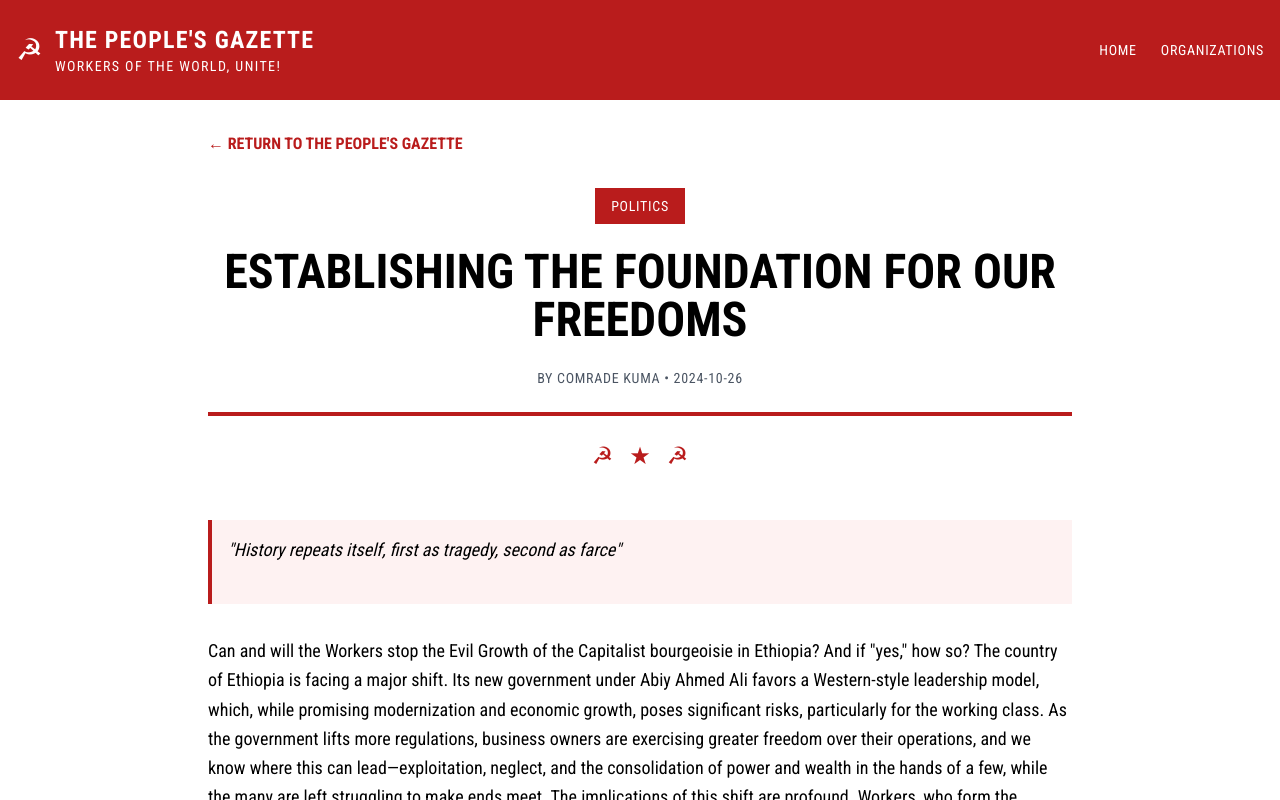
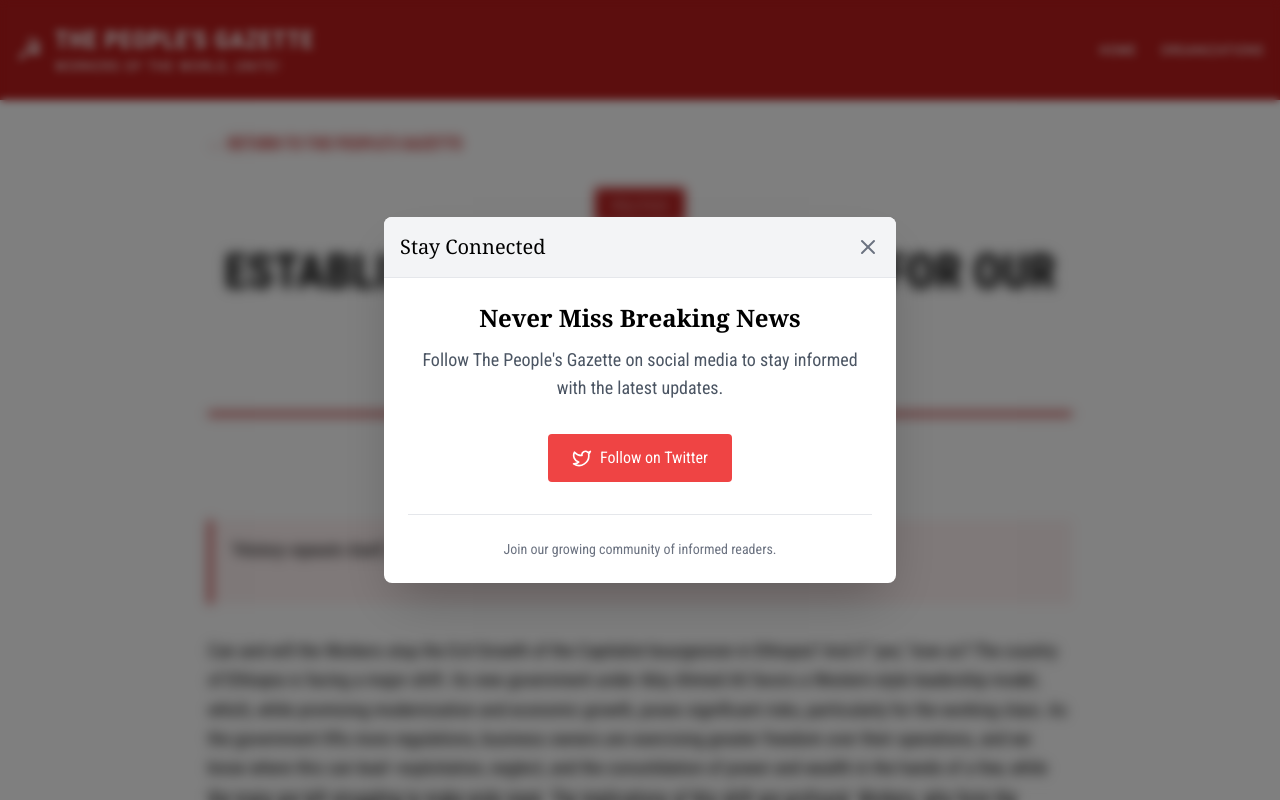
Before and after one commit to BillGStanford/PeoplesNews, a React (Vite) app: page /article/1 in a window 1280 px wide. Shown: the top 800 px of the page. Built offline with nearby package versions, Linux system fonts and the light colour scheme; the HTML template or start-up script is replaced by a standard one.

Commit message:
Update ArticlePage.jsx

```diff
--- a/src/pages/ArticlePage.jsx
+++ b/src/pages/ArticlePage.jsx
@@ -1,25 +1,129 @@
-import React from 'react';
+import React, { useState, useEffect } from 'react';
 import { useParams, Link } from 'react-router-dom';
+import { X, Twitter } from 'lucide-react';
 import { articles } from '../data/articles';
+
+const SocialMediaPopup = ({ onClose, showCloseButton, countdown }) => {
+  return (
+    <div className="fixed inset-0 bg-black bg-opacity-50 flex items-center justify-center z-50 p-4">
+      <div className="bg-white rounded-lg w-full max-w-lg relative shadow-2xl">
+        {/* Header */}
+        <div className="bg-gray-100 p-4 rounded-t-lg border-b flex justify-between items-center">
+          <div className="font-serif text-xl">Stay Connected</div>
+          <div className="flex items-center">
+            {!showCloseButton && (
+              <span className="text-gray-500 font-medium mr-2">
+                {countdown}s
+              </span>
+            )}
+            {showCloseButton ? (
+              <button
+                onClick={onClose}
+                className="text-gray-500 hover:text-gray-700 transition-colors"
+                aria-label="Close popup"
+              >
+                <X size={24} />
+              </button>
+            ) : (
+              <div className="w-6 h-6 flex items-center justify-center">
+                <div className="animate-spin rounded-full h-4 w-4 border-b-2 border-gray-500"></div>
+              </div>
+            )}
+          </div>
+        </div>
+
+        {/* Content */}
+        <div className="p-6">
+          <div className="text-center mb-8">
+            <h3 className="text-2xl font-serif font-bold mb-3">Never Miss Breaking News</h3>
+            <p className="text-gray-600 text-lg">
+              Follow The People's Gazette on social media to stay informed with the latest updates.
+            </p>
+          </div>
+
+          {/* Social Media Buttons */}
+          <div className="flex justify-center space-x-4">
+          <a
+  href="https://x.com/ECPMain"
+  target="_blank"
+  rel="noopener noreferrer"
+  className="flex items-center space-x-2 bg-red-500 text-white px-6 py-3 rounded hover:bg-opacity-90 transition duration-200 font-medium"
+>
+  <Twitter size={20} />
+  <span>Follow on Twitter</span>
+</a>
+          </div>
+
+          {/* Newsletter Signup */}
+          <div className="mt-8 pt-6 border-t border-gray-200">
+            <p className="text-center text-sm text-gray-500">
+              Join our growing community of informed readers.
+            </p>
+          </div>
+        </div>
+      </div>
+    </div>
+  );
+};
 
 const ArticlePage = () => {
   const { id } = useParams();
+  const [showPopup, setShowPopup] = useState(true);
+  const [showCloseButton, setShowCloseButton] = useState(false);
+  const [countdown, setCountdown] = useState(4);
   const article = articles.find(a => a.id === parseInt(id));
 
-  if (!article) {
-    return (
-      <div className="container mx-auto px-4 py-8">
-        <div className="text-center text-red-700">
-          <h2 className="text-2xl font-bold">ARTICLE NOT FOUND</h2>
-          <p>The requested propaganda material has been moved or redistributed.</p>
-        </div>
-      </div>
-    );
-  }
+  useEffect(() => {
+    // Show popup immediately on mount and every 4 minutes
+    const showPopupWithDelay = () => {
+      setShowPopup(true);
+      setShowCloseButton(false);
+      setCountdown(4);
+
+      // Start countdown
+      const countdownInterval = setInterval(() => {
+        setCountdown(prev => {
+          if (prev <= 1) {
+            clearInterval(countdownInterval);
+            setShowCloseButton(true);
+            return 0;
+          }
+          return prev - 1;
+        });
+      }, 1000);
+
+      return countdownInterval;
+    };
+
+    // Initial popup
+    let countdownInterval = showPopupWithDelay();
+
+    // Set interval for subsequent popups
+    const popupInterval = setInterval(() => {
+      countdownInterval = showPopupWithDelay();
+    }, 4 * 60 * 1000);
+
+    // Cleanup
+    return () => {
+      clearInterval(popupInterval);
+      clearInterval(countdownInterval);
+    };
+  }, []);
 
   return (
     <div className="bg-white">
-      <div className="container mx-auto px-4 py-8 max-w-4xl">
+      {showPopup && (
+        <>
+          <div className="fixed inset-0 backdrop-blur-sm z-40" />
+          <SocialMediaPopup
+            onClose={() => setShowPopup(false)}
+            showCloseButton={showCloseButton}
+            countdown={countdown}
+          />
+        </>
+      )}
+
+      <div className={`container mx-auto px-4 py-8 max-w-4xl ${showPopup ? 'blur-sm' : ''}`}>
         <Link to="/" className="inline-block mb-8 text-red-700 hover:text-red-800 font-bold uppercase">
           ← Return to The People's Gazette
         </Link>
@@ -58,12 +162,8 @@ const ArticlePage = () => {
               </p>
             ))}
           </div>
-
-
         </article>
       </div>
-
-
     </div>
   );
 };
```
